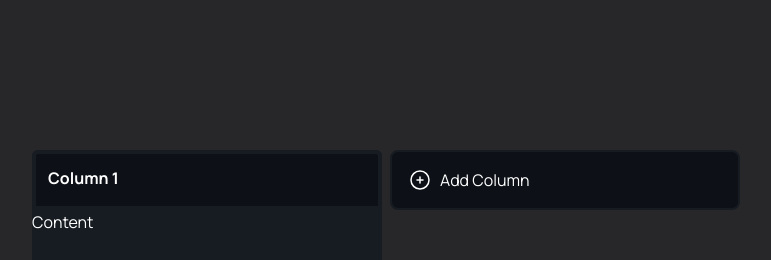
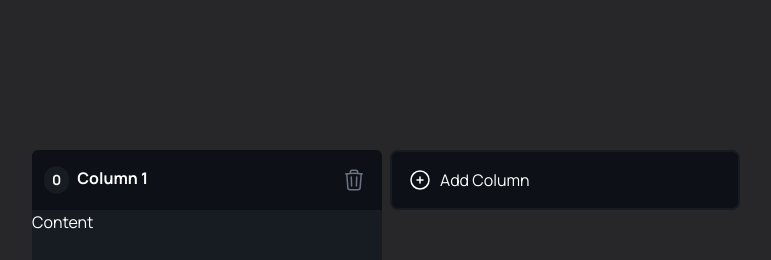
Before and after one commit to MrLatif/money-tracker, a Next.js app: page /KanbanBoard in a window 1280 px wide. Both pictures are taken after a click on the button "Add Column". Shown: the top 260 px of the page, without its empty margins (254-1025 px from the left). Built offline with nearby package versions, Linux system fonts and the light colour scheme.

Commit message:
feat: column creation, dragging and dropping

```diff
--- a/components/ColumnContainer.tsx
+++ b/components/ColumnContainer.tsx
@@ -1,14 +1,61 @@
-import { Column } from "../types";
+import { Column, Id } from "../types";
+import TrashIcon from "../icons/TrashIcon";
+import { useSortable } from "@dnd-kit/sortable";
+import { CSS } from "@dnd-kit/utilities";
 
 interface Props {
   column: Column;
+  deleteColumn: (id: Id) => void;
 }
 
 function ColumnContainer(props: Props) {
-  const { column } = props;
+  const { column, deleteColumn } = props;
+
+  const {
+    setNodeRef,
+    attributes,
+    listeners,
+    transform,
+    transition,
+    isDragging
+  } = useSortable({
+    id: column.id,
+    data: {
+      type: "Column",
+      column,
+    }
+  });
+
+  const style = {
+    transition,
+    transform: CSS.Transform.toString(transform),
+  }
+
+  if(isDragging) {
+    return (
+      <div
+        ref={setNodeRef}
+        style={style}
+        className="
+      bg-columnBackgroundColor
+      opacity-40
+      border-2
+      border-rose-500
+      w-[350px]
+      h-[500px]
+      max-h-[500px]
+      rounded-md
+      flex
+      flex-col
+      "
+      ></div>
+    );
+  }
 
   return (
     <div
+      ref={setNodeRef}
+      style={style}
       className="
       bg-columnBackgroundColor
       w-[350px]
@@ -21,6 +68,8 @@ function ColumnContainer(props: Props) {
     >
       {/* Column title */}
       <div
+      {...attributes}
+      {...listeners}
         className="
         bg-mainBackgroundColor
         text-md
@@ -31,10 +80,44 @@ function ColumnContainer(props: Props) {
         p-3
         font-bold
         border-columnBackgroundColor
-        border-4
+        border-4x
+        flex
+        items-center
+        justify-between
       "
       >
-        {column.title}
+        <div className="flex gap-2">
+          <div
+            className="
+              flex
+              justify-center
+              items-center
+              bg-columnBackgroundColor
+              px-2
+              py-1
+              text-sm
+              rounded-full
+            "
+          >
+            0
+          </div>
+          {column.title}
+        </div>
+        <button
+          onClick={() => {
+            deleteColumn(column.id);
+          }}
+          className="
+            stroke-gray-500
+            hover:stroke-white
+            hover:bg-columnBackgroundColor
+            rounded
+            px-1
+            py-2
+          "
+        >
+          <TrashIcon />
+        </button>
       </div>
       {/* Column task container */}
       <div className="flex flex-grow">Content</div>
--- a/components/KanbanBoard.tsx
+++ b/components/KanbanBoard.tsx
@@ -1,14 +1,33 @@
 "use client";
 
-import React, { useState } from "react";
+import React, { useMemo, useState } from "react";
 import { PlusCircleIcon } from "@heroicons/react/24/outline";
-import { Column } from "../types";
+import { Column, Id } from "../types";
 import ColumnContainer from "./ColumnContainer";
+import {
+  DndContext,
+  DragEndEvent,
+  DragOverlay,
+  DragStartEvent,
+  PointerSensor,
+  useSensor,
+  useSensors } from "@dnd-kit/core";
+import { SortableContext, arrayMove } from "@dnd-kit/sortable";
+import { createPortal } from "react-dom";
 
 function KanbanBoard() {
   const [columns, setColumns] = useState<Column[]>([]);
+  const columnsId = useMemo(() => columns.map(col => col.id), [columns]);
 
   console.log(columns);
+
+  const [activeColumn, setActiveColumn] = useState<Column | null> (null);
+
+  const sensors = useSensors(
+    useSensor(PointerSensor, { activationConstraint: {
+      distance: 3 //300px
+    }})
+  );
 
   return (
     <div
@@ -23,11 +42,18 @@ function KanbanBoard() {
         px-[40]
     "
     >
+      <DndContext sensors={sensors} onDragStart={onDragStart} onDragEnd={onDragEnd}>
         <div className="m-auto flex gap-2">
           <div className="flex gap-4">
+            <SortableContext items={columnsId}>
               {columns.map((col) => (
-            <ColumnContainer key={col.id} column={col} />
+                <ColumnContainer
+                  key={col.id}
+                  column={col}
+                  deleteColumn={deleteColumn}
+                />
               ))}
+            </SortableContext>
           </div>
           <button
             onClick={() => {
@@ -53,8 +79,52 @@ function KanbanBoard() {
             Add Column
           </button>
         </div>
+        {
+        createPortal(
+        <DragOverlay>
+          {activeColumn && (
+            <ColumnContainer
+              column={activeColumn}
+              deleteColumn={deleteColumn}
+            />
+          )}
+        </DragOverlay>,
+        document.body
+      )}
+      </DndContext>
     </div>
   );
+
+  function onDragEnd(event: DragEndEvent){
+    const {active, over} = event;
+
+    if(!over) return;
+    const activeColumnId = active.id;
+    const overColumnId = over.id;
+
+    if(activeColumnId === overColumnId) return;
+
+    setColumns(columns => {
+      const activeColumnIndex = columns.findIndex(col => col.id === activeColumnId);
+
+      const overColumnIndex = columns.findIndex(col => col.id === overColumnId);
+
+      return arrayMove(columns, activeColumnIndex, overColumnIndex);
+    });
+  }
+
+  function onDragStart(event: DragStartEvent){
+    console.log("DRAG START", event);
+    if(event.active.data.current?.type === "Column"){
+      setActiveColumn(event.active.data.current.column);
+      return;
+    }
+  }
+
+  function deleteColumn(id: Id) {
+    const filteredColumns = columns.filter((col) => col.id !== id);
+    setColumns(filteredColumns);
+  }
 
   function createNewColumn() {
     const columnToAdd: Column = {
@@ -66,6 +136,8 @@ function KanbanBoard() {
   }
 }
 
+
+
 function generateId() {
   return Math.floor(Math.random() * 10001);
 }
--- /dev/null
+++ b/icons/TrashIcon.tsx
@@ -0,0 +1,21 @@
+import React from 'react'
+
+function TrashIcon() {
+  return (
+    <svg
+      xmlns="http://www.w3.org/2000/svg"
+      fill="none"
+      viewBox="0 0 24 24"
+      strokeWidth={1.5}
+      className="w-6 h-6"
+    >
+      <path
+        strokeLinecap="round"
+        strokeLinejoin="round"
+        d="M14.74 9l-.346 9m-4.788 0L9.26 9m9.968-3.21c.342.052.682.107 1.022.166m-1.022-.165L18.16 19.673a2.25 2.25 0 01-2.244 2.077H8.084a2.25 2.25 0 01-2.244-2.077L4.772 5.79m14.456 0a48.108 48.108 0 00-3.478-.397m-12 .562c.34-.059.68-.114 1.022-.165m0 0a48.11 48.11 0 013.478-.397m7.5 0v-.916c0-1.18-.91-2.164-2.09-2.201a51.964 51.964 0 00-3.32 0c-1.18.037-2.09 1.022-2.09 2.201v.916m7.5 0a48.667 48.667 0 00-7.5 0"
+      />
+    </svg>
+  );
+}
+
+export default TrashIcon
```
Also changed, not shown: public/logo.svg, types/columnTypes.ts (deleted). Lines whose indentation alone changed are shown as unchanged.
